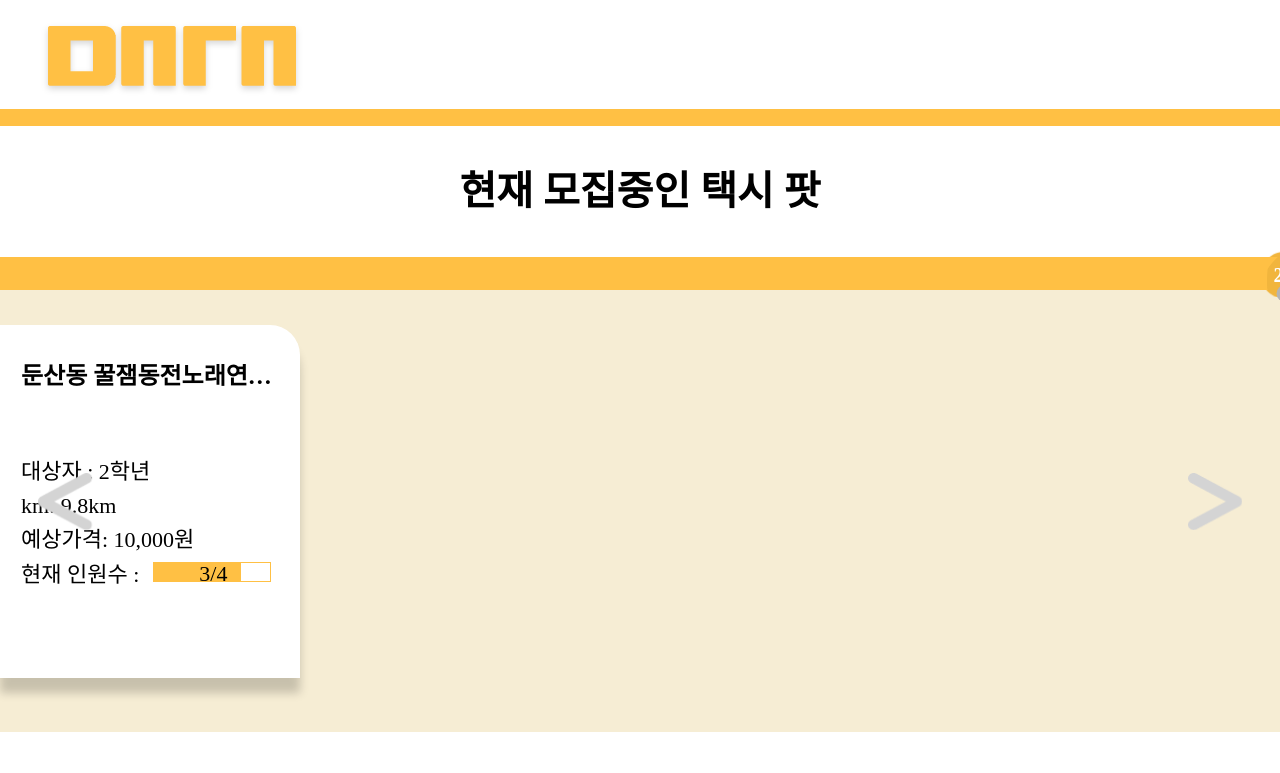
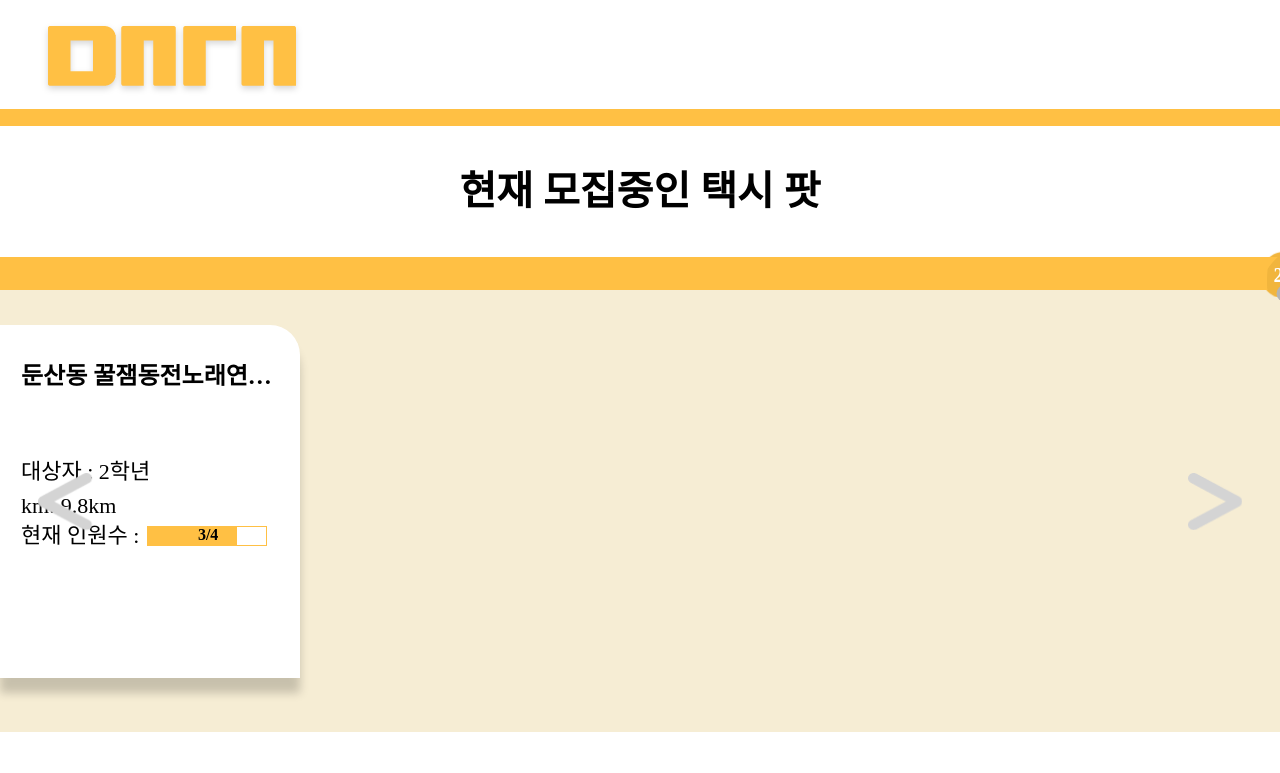
Before and after one commit to DamaTaxi/Client, a React (Create React App) app: page /taxi-pot in a window 1280 px wide. Shown: the top 773 px of the page. Built offline with nearby package versions, Linux system fonts and the light colour scheme; a web font is replaced by a local one.

Commit message:
[MODIFY] TaxiPotSlider 스타일 수정

```diff
--- a/src/components/TaxiPot/TaxiPotSlider/TaxiPotSlider.js
+++ b/src/components/TaxiPot/TaxiPotSlider/TaxiPotSlider.js
@@ -6,6 +6,7 @@ import SwiperCore, { Navigation, Pagination, Autoplay } from 'swiper';
 import 'swiper/swiper.scss';
 import 'swiper/components/navigation/navigation.scss';
 import 'swiper/components/pagination/pagination.scss';
+import GraphContainer from '../../../templates/GraphContainer/GraphContainer';
 
 SwiperCore.use([Navigation, Pagination, Autoplay]);
 
@@ -73,7 +74,7 @@ const TaxiPotSlider = () => {
   //슬라이더 리스트 map 함수
   const SwiperSlideList = swiperSliderList.length
     ? swiperSliderList.map((swiperSliderList, index) => {
-        const { title, target, reserve, all, price } = swiperSliderList;
+        const { title, target, reserve, all } = swiperSliderList;
         return (
           <SwiperSlide key={index}>
             <Link to="/">
@@ -84,17 +85,8 @@ const TaxiPotSlider = () => {
                 <div>
                   <p>대상자 : {target}</p>
                   <p>km: 9.8km</p>
-                  <p>예상가격: {numberWithCommas(price)}원</p>
-                  <S.GraphContainer width={percentFunc(reserve, all)}>
-                    <p>현재 인원수 : </p>
-                    <div className="yellowBorderBox">
-                      <div className="filledBox">
-                        <p id="filledSection">
-                          {reserve}/{all}
-                        </p>
-                      </div>
-                    </div>
-                  </S.GraphContainer>
+                  <GraphContainer reserve={reserve} all={all} width={120} height={20} left={42} marginTop={15} />
+                  {/* reserve, all, width, height, left */}
                 </div>
               </div>
             </Link>
--- a/src/components/TaxiPot/TaxiPotSlider/style.js
+++ b/src/components/TaxiPot/TaxiPotSlider/style.js
@@ -153,34 +153,3 @@ export const TaxiPotPageLine = styled.div`
     }
   }
 `;
-
-export const GraphContainer = styled.div`
-  width: 100%;
-  height: 26px;
-  display: flex;
-  align-items: center;
-  margin-top: 5px;
-  .yellowBorderBox {
-    position: relative;
-    width: 118px;
-    height: 20px;
-    border: #ffc044 1px solid;
-    margin: 5px 0 0 14px;
-  }
-  .filledBox {
-    position: absolute;
-    top: 0;
-    left: 0;
-    width: ${(props) => (props.width ? `${props.width}%` : `0`)};
-    height: 100%;
-    background-color: #ffc044;
-    text-align: center;
-    p {
-      text-align: center;
-      position: absolute;
-      left: 45px;
-      top: -6px;
-      padding-top: 6px !important;
-    }
-  }
-`;
```
